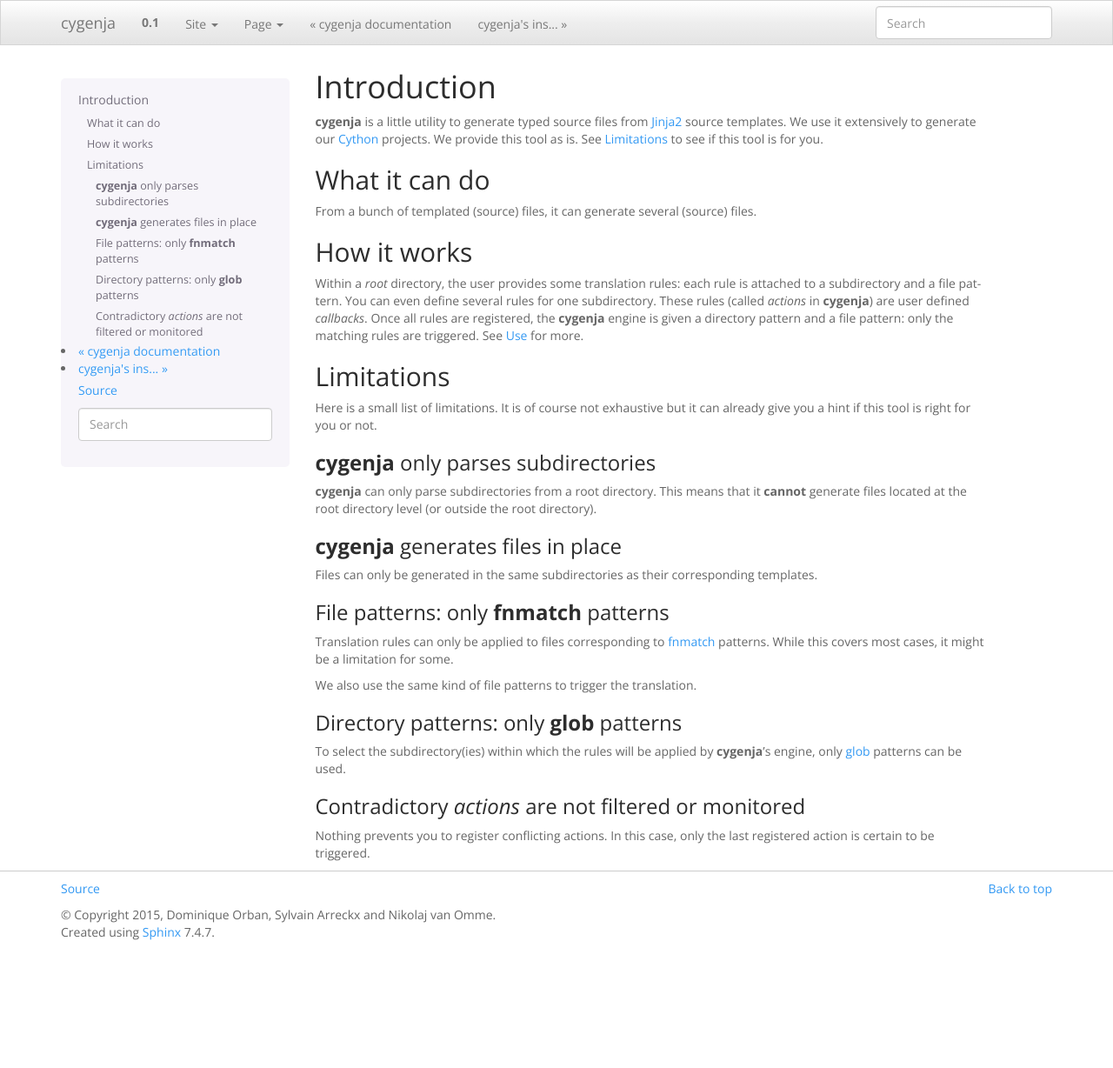
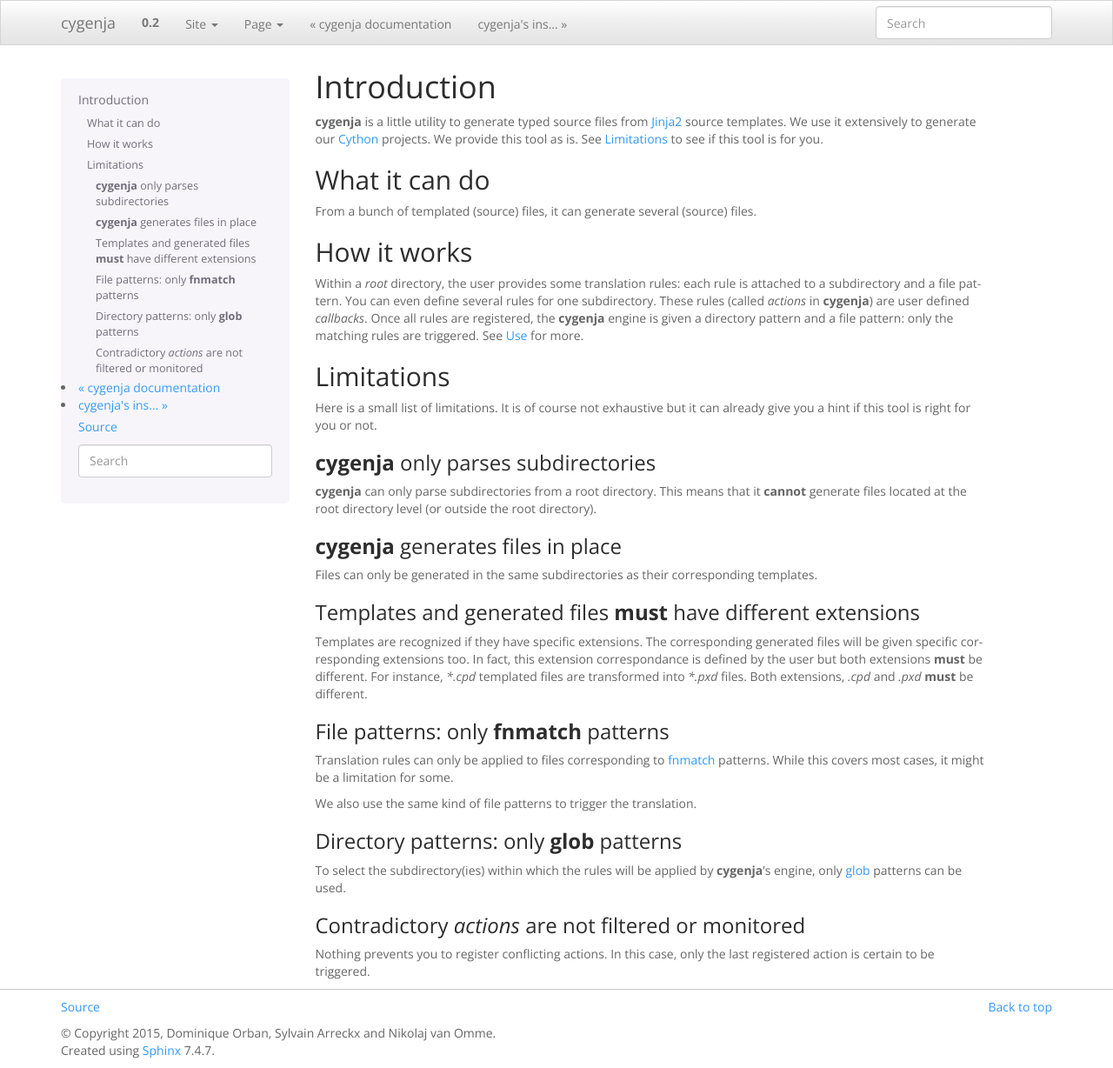
Before and after one commit to PythonOptimizers/cygenja, a Sphinx documentation site: the page built from doc/source/introduction.rst, in a window 1280 px wide and 1228 px high. Shown: the whole window at 87% size. Built offline with Sphinx 7.4.7, drawn with Linux system fonts in a browser that asks for light colours.

Commit message:
Continuing documentation

```diff
--- a/cygenja/__init__.py
+++ b/cygenja/__init__.py
@@ -1,2 +1,2 @@
 # The version as used in the setup.py and the docs conf.py
-__version__ = "0.1.4"
+__version__ = "0.2.0"
--- a/doc/source/conf.py
+++ b/doc/source/conf.py
@@ -197,7 +197,7 @@
 # (source start file, target name, title, author, document class [howto/manual]).
 latex_documents = [
   ('contents', 'cygenja.tex', ur'cygenja Documentation',
-   ur'Nikolaj van Omme', 'manual'),
+   ur'Nikolaj van Omme\\Sylvain Arreckx\\Dominique Orban', 'manual'),
 ]
 
 # The name of an image file (relative to this directory) to place at the top of
--- a/doc/source/introduction.rst
+++ b/doc/source/introduction.rst
@@ -40,6 +40,12 @@
 
 Files can only be generated in the same subdirectories as their corresponding templates.
 
+Templates and generated files **must** have different extensions
+-----------------------------------------------------------------
+
+Templates are recognized if they have specific extensions. The corresponding generated files will be given specific corresponding extensions too. In fact, this extension correspondance is defined by the user but both extensions
+**must** be different. For instance, `*.cpd` templated files are transformed into `*.pxd` files. Both extensions, `.cpd` and `.pxd` **must** be different.
+
 File patterns: only :program:`fnmatch` patterns
 -------------------------------------------------
 
```
Also changed, not shown: doc/source/use.rst (+7 -0 lines).
